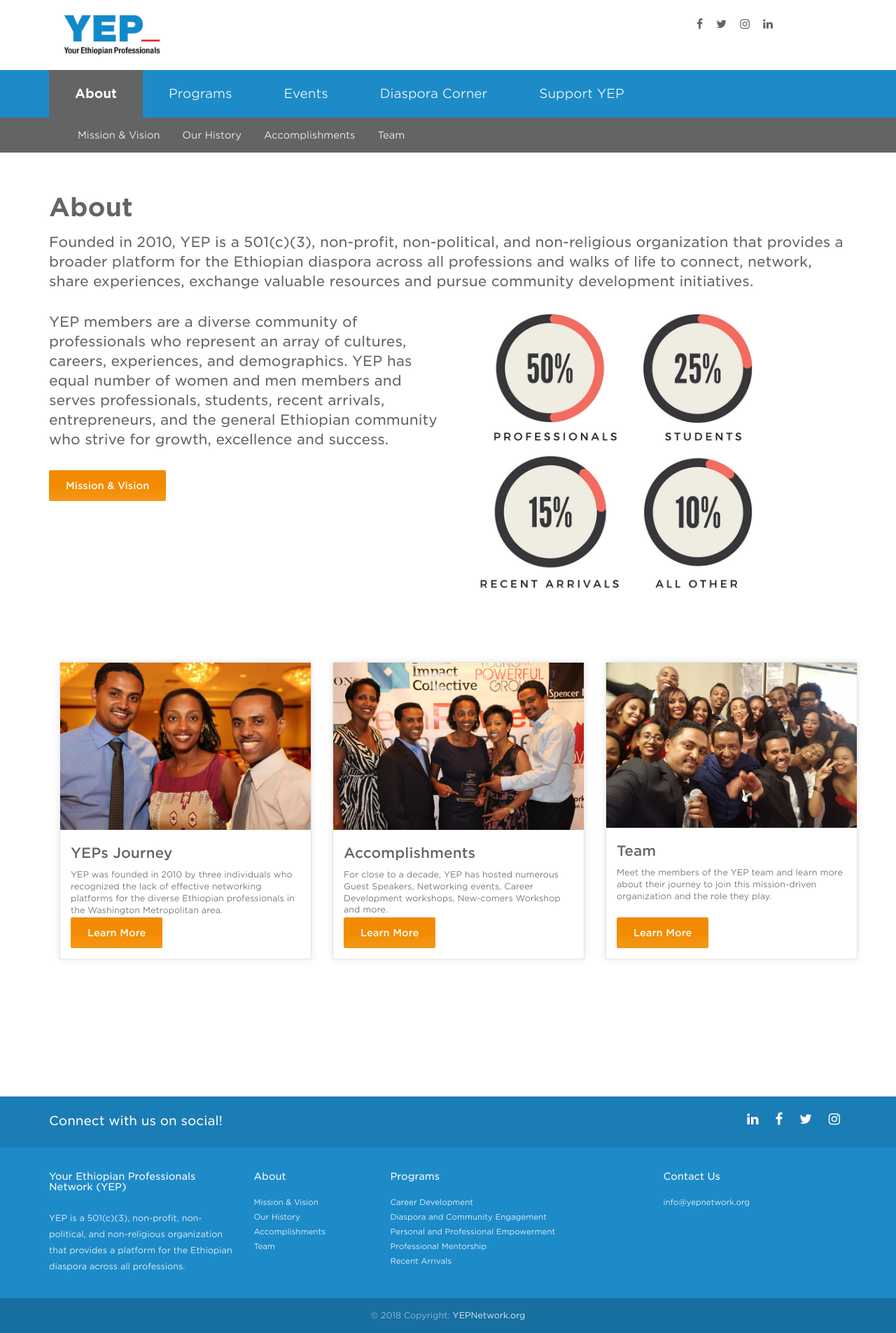
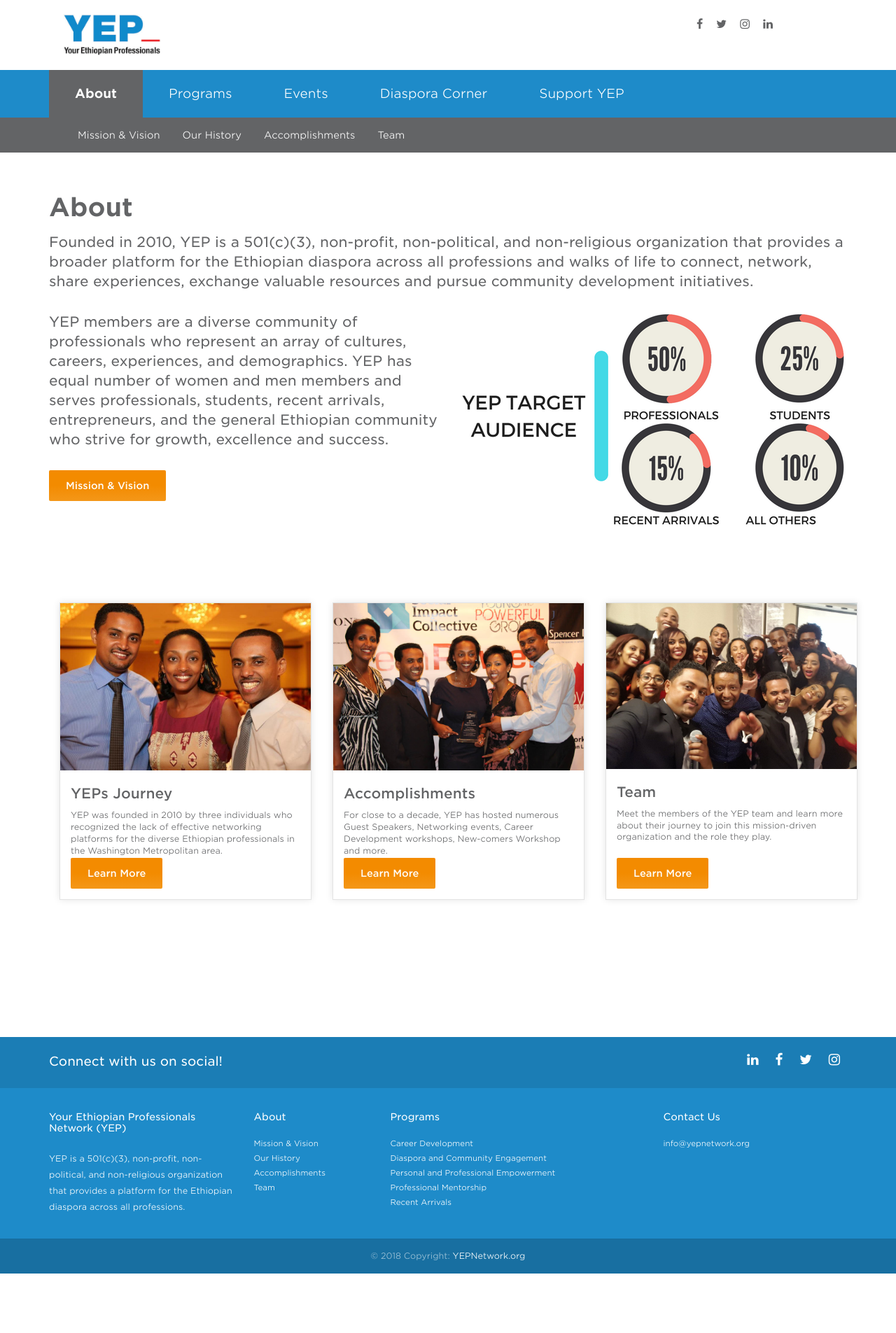
Before and after one commit to YEPNetwork/yepnetwork.github.io, a Jekyll site: the page built from about.html, in a window 1280 px wide. Shown: the whole page at 70% size. Built offline with Jekyll 4.4.1, drawn with Linux system fonts in a browser that asks for light colours; nearby versions of some CDN libraries; after the commit the page ends 1820 px from its top, so only the background shows below that.

Commit message:
Update about.html

```diff
--- a/about.html
+++ b/about.html
@@ -48,7 +48,7 @@
         </div>
       <div class="row">
         <div class="col-sm-12 col-md-6">
-            <img src="/assets/images/hero/target_audience.png">
+            <img src="/assets/images/hero/yep_target_audience.png">
         </div>
       </div>
     </div>
```
